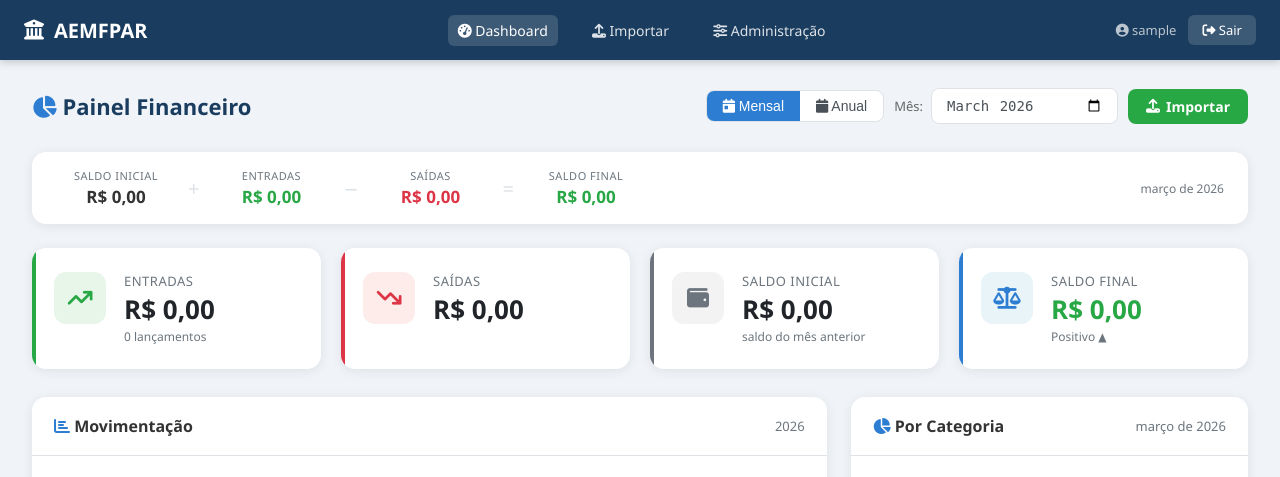
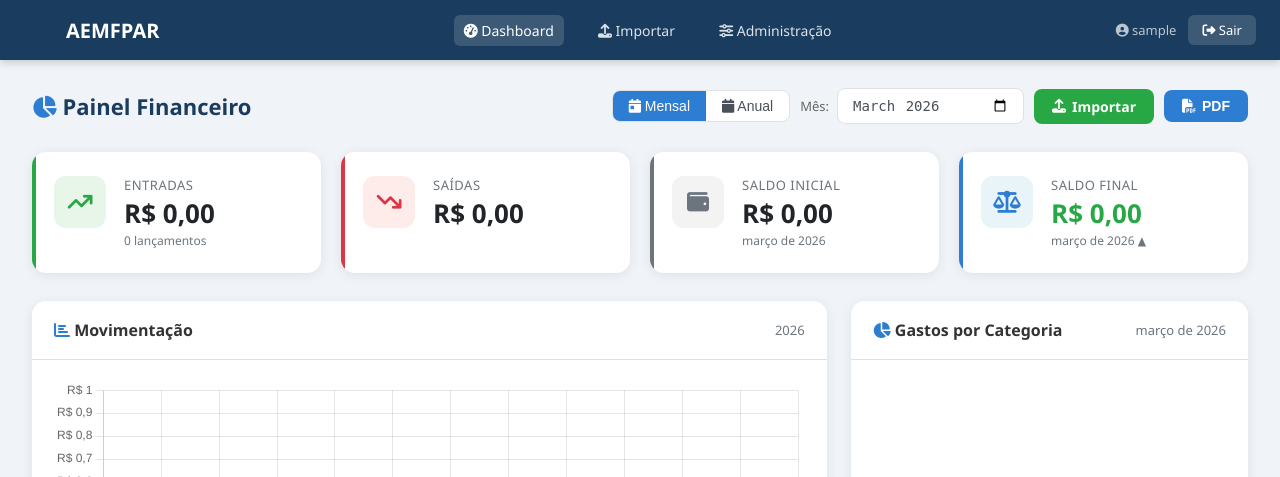
Before and after one commit to Rvaldrez/aemf, a PHP site: page /dozero/index.php in a window 1280 px wide. Shown: the top 477 px of the page. Run offline with PHP 8.4, Linux system fonts and the light colour scheme; the visitor is signed in with stand-in values (Sample User, id 1); data that the repository does not hold is empty; a map, chart or similar area stays blank.

Commit message:
feat: dashboard improvements - remove banner, add dates, fix pie chart, replace icon, add PDF
Co-authored-by: Rvaldrez <36698905+Rvaldrez@users.noreply.github.com>

```diff
--- a/dozero/api/dashboard.php
+++ b/dozero/api/dashboard.php
@@ -292,7 +292,7 @@ try {
         // ── by-category (pie chart data) ──────────────────────────────────
         case 'byCategory':
             if ($year && !$month) {
-                // Annual
+                // Annual — debits/expenses only (income categories are excluded)
                 $stmt = $db->prepare("
                     SELECT c.nome, c.tipo, c.cor,
                            COUNT(t.id) AS qtd,
@@ -300,11 +300,13 @@ try {
                     FROM transacoes t
                     JOIN categorias c ON c.id = t.categoria_id
                     WHERE YEAR(t.data) = :ano
+                      AND t.tipo = 'debito'
                     GROUP BY c.id
                     ORDER BY total DESC
                 ");
                 $stmt->execute([':ano' => $year]);
             } else {
+                // Monthly — debits/expenses only (income categories are excluded)
                 $stmt = $db->prepare("
                     SELECT c.nome, c.tipo, c.cor,
                            COUNT(t.id) AS qtd,
@@ -312,6 +314,7 @@ try {
                     FROM transacoes t
                     JOIN categorias c ON c.id = t.categoria_id
                     WHERE t.mes_referencia = :mes
+                      AND t.tipo = 'debito'
                     GROUP BY c.id
                     ORDER BY total DESC
                 ");
--- a/dozero/index.php
+++ b/dozero/index.php
@@ -24,6 +24,7 @@ body{font-family:'Segoe UI',Tahoma,sans-serif;background:#f0f4f8;color:#333;min-
 /* ── NAV ── */
 nav{background:var(--primary);color:#fff;padding:0 24px;display:flex;align-items:center;justify-content:space-between;height:60px;position:sticky;top:0;z-index:100;box-shadow:0 2px 8px rgba(0,0,0,.2)}
 .nav-brand{font-size:20px;font-weight:700;display:flex;align-items:center;gap:10px}
+.nav-brand-logo{height:32px;width:auto;vertical-align:middle}
 .nav-links a{color:rgba(255,255,255,.85);text-decoration:none;margin-left:20px;font-size:14px;padding:6px 10px;border-radius:6px;transition:.2s}
 .nav-links a:hover,.nav-links a.active{background:rgba(255,255,255,.15);color:#fff}
 .nav-user{font-size:13px;color:rgba(255,255,255,.7);display:flex;align-items:center;gap:12px}
@@ -129,12 +130,15 @@ tbody tr:last-child td{border-bottom:none}
 .alert-success{background:#d4edda;color:#155724;border:1px solid #c3e6cb}
 .alert-danger{background:#f8d7da;color:#721c24;border:1px solid #f5c6cb}
 
-/* ── Cash-flow banner ── */
-.cashflow{background:#fff;border-radius:14px;box-shadow:var(--shadow);padding:16px 24px;margin-bottom:24px;display:flex;align-items:center;flex-wrap:wrap;gap:8px;font-size:15px;color:#333}
-.cashflow .cf-item{display:flex;flex-direction:column;align-items:center;min-width:120px}
-.cashflow .cf-label{font-size:11px;text-transform:uppercase;letter-spacing:.5px;color:var(--muted);margin-bottom:2px}
-.cashflow .cf-val{font-weight:700;font-size:17px}
-.cashflow .cf-arrow{font-size:20px;color:var(--border);padding:0 4px}
+/* ── Print / PDF ── */
+@media print {
+    nav,.toolbar-right,.period-toggle,#periodoMensal,#periodoAnual,.pagination,.search-bar,.filter-tipo,#alertBox,.btn-logout,a[href="upload.php"],a[href="admin.php"]{display:none!important}
+    body{background:#fff}
+    .main{padding:8px 12px;max-width:100%}
+    .panel,.card{box-shadow:none;border:1px solid #dee2e6}
+    .toolbar h2{font-size:18px}
+    .grid-2{grid-template-columns:1fr 1fr}
+}
 
 @media(max-width:600px){
     .main{padding:16px}
@@ -148,7 +152,7 @@ tbody tr:last-child td{border-bottom:none}
 
 <!-- NAV -->
 <nav>
-    <div class="nav-brand"><i class="fa-solid fa-building-columns"></i> AEMFPAR</div>
+    <div class="nav-brand"><img src="images/icone_aemf.png" alt="AEMFPAR" class="nav-brand-logo"> AEMFPAR</div>
     <div class="nav-links">
         <a href="index.php" class="active"><i class="fa-solid fa-gauge-high"></i> Dashboard</a>
         <?php if ($isAdmin): ?>
@@ -184,36 +188,12 @@ tbody tr:last-child td{border-bottom:none}
             <?php if ($isAdmin): ?>
             <a href="upload.php" class="btn btn-success"><i class="fa-solid fa-upload"></i> Importar</a>
             <?php endif; ?>
+            <button class="btn btn-primary" onclick="window.print()" aria-label="Exportar relatório como PDF"><i class="fa-solid fa-file-pdf"></i> PDF</button>
         </div>
     </div>
 
     <!-- ALERT -->
     <div class="alert alert-danger" id="alertBox"></div>
-
-    <!-- CASH FLOW BANNER -->
-    <div class="cashflow" id="cashflowBanner">
-        <div class="cf-item">
-            <span class="cf-label">Saldo Inicial</span>
-            <span class="cf-val" id="cf-inicial"><div class="spinner"></div></span>
-        </div>
-        <div class="cf-arrow">+</div>
-        <div class="cf-item">
-            <span class="cf-label">Entradas</span>
-            <span class="cf-val" style="color:var(--success)" id="cf-entradas"><div class="spinner"></div></span>
-        </div>
-        <div class="cf-arrow">−</div>
-        <div class="cf-item">
-            <span class="cf-label">Saídas</span>
-            <span class="cf-val" style="color:var(--danger)" id="cf-saidas"><div class="spinner"></div></span>
-        </div>
-        <div class="cf-arrow">=</div>
-        <div class="cf-item">
-            <span class="cf-label">Saldo Final</span>
-            <span class="cf-val" id="cf-final"><div class="spinner"></div></span>
-        </div>
-        <div style="flex:1"></div>
-        <div style="font-size:12px;color:var(--muted)" id="cf-periodo"></div>
-    </div>
 
     <!-- SUMMARY CARDS -->
     <div class="cards" id="cardsArea">
@@ -264,7 +244,7 @@ tbody tr:last-child td{border-bottom:none}
         </div>
         <div class="panel">
             <div class="panel-header">
-                <h3><i class="fa-solid fa-chart-pie" style="color:var(--accent)"></i> Por Categoria</h3>
+                <h3><i class="fa-solid fa-chart-pie" style="color:var(--accent)"></i> Gastos por Categoria</h3>
                 <span id="catPeriodo" style="font-size:13px;color:var(--muted)"></span>
             </div>
             <div class="panel-body" style="padding:10px 14px">
@@ -340,6 +320,61 @@ const monthLabel = m => {
     const [y, mo] = m.split('-');
     return new Date(+y, +mo - 1, 1).toLocaleString('pt-BR', {month: 'long', year: 'numeric'});
 };
+// Abbreviated number for pie center: 278789 → "279K", 2100000 → "2,1M"
+const fmtAbbrev = v => {
+    v = Math.abs(parseFloat(v) || 0);
+    if (v >= 1e6) return (v/1e6).toLocaleString('pt-BR',{minimumFractionDigits:1,maximumFractionDigits:1}) + 'M';
+    if (v >= 1e3) return Math.round(v/1e3).toLocaleString('pt-BR') + 'K';
+    return v.toLocaleString('pt-BR',{maximumFractionDigits:0});
+};
+
+// ── Custom Chart.js plugins ───────────────────────────────────────────────
+// Center label plugin for doughnut charts
+Chart.register({
+    id: 'doughnutCenter',
+    beforeDraw(chart) {
+        const text = chart.options._centerText;
+        if (!text || chart.config.type !== 'doughnut') return;
+        const {ctx, chartArea} = chart;
+        const cx = (chartArea.left + chartArea.right) / 2;
+        const cy = (chartArea.top  + chartArea.bottom) / 2;
+        ctx.save();
+        ctx.font = 'bold 18px "Segoe UI",sans-serif';
+        ctx.fillStyle = '#212529';
+        ctx.textAlign = 'center';
+        ctx.textBaseline = 'middle';
+        ctx.fillText(text, cx, cy);
+        ctx.restore();
+    }
+});
+        // Percentage labels on pie slices ≥ 5 %
+Chart.register({
+    id: 'pieSliceLabels',
+    afterDatasetsDraw(chart) {
+        if (chart.config.type !== 'doughnut') return;
+        const MIN_PCT = 5; // only label slices at or above this percentage
+        const {ctx} = chart;
+        const meta = chart.getDatasetMeta(0);
+        const total = chart.data.datasets[0].data.reduce((a, b) => a + b, 0);
+        if (!total) return;
+        meta.data.forEach((arc, i) => {
+            const val = chart.data.datasets[0].data[i];
+            const pct = Math.round(val / total * 100);
+            if (pct < MIN_PCT) return;
+            const mid = arc.startAngle + (arc.endAngle - arc.startAngle) / 2;
+            const r   = (arc.innerRadius + arc.outerRadius) / 2;
+            const x   = arc.x + Math.cos(mid) * r;
+            const y   = arc.y + Math.sin(mid) * r;
+            ctx.save();
+            ctx.font = 'bold 11px "Segoe UI",sans-serif';
+            ctx.fillStyle = '#fff';
+            ctx.textAlign = 'center';
+            ctx.textBaseline = 'middle';
+            ctx.fillText(pct + '%', x, y);
+            ctx.restore();
+        });
+    }
+});
 const API_DASH  = 'api/dashboard.php';
 const API_ADMIN = 'api/admin.php';
 
@@ -426,10 +461,9 @@ function loadAll() {
     loadChart();
 }
 
-// ── Summary cards + cash-flow banner ─────────────────────────────────────
+// ── Summary cards ─────────────────────────────────────────────────────────
 async function loadSummary() {
-    ['val-aportes','val-saidas','val-sinicial','val-sfinal',
-     'cf-inicial','cf-entradas','cf-saidas','cf-final'].forEach(id => {
+    ['val-aportes','val-saidas','val-sinicial','val-sfinal'].forEach(id => {
         const el = document.getElementById(id);
         if (el) el.innerHTML = '<div class="spinner"></div>';
     });
@@ -438,10 +472,8 @@ async function loadSummary() {
         let j;
         if (periodMode === 'mensal') {
             j = await fetchJSON(`${API_DASH}?action=summary&month=${getMonth()}`);
-            document.getElementById('cf-periodo').textContent = monthLabel(getMonth());
         } else {
             j = await fetchJSON(`${API_DASH}?action=annualSummary&year=${getYear()}`);
-            document.getElementById('cf-periodo').textContent = 'Ano ' + getYear();
         }
         const d = j.data || {};
 
@@ -449,6 +481,9 @@ async function loadSummary() {
         const c  = parseFloat(d.total_creditos || 0);
         const de = parseFloat(d.total_debitos  || 0);
         const sf = parseFloat(d.saldo_final    || si + c - de);
+
+        // Date labels
+        const dateLabel = periodMode === 'mensal' ? monthLabel(getMonth()) : 'Ano ' + getYear();
 
         // Cards
         document.getElementById('val-aportes').className  = 'value';
@@ -461,21 +496,13 @@ async function loadSummary() {
 
         document.getElementById('val-sinicial').className   = 'value';
         document.getElementById('val-sinicial').textContent = fmt(si);
-        document.getElementById('sub-sinicial').textContent = 'saldo do mês anterior';
+        document.getElementById('sub-sinicial').textContent = dateLabel;
 
         const elSF = document.getElementById('val-sfinal');
         elSF.className = 'value';
         elSF.textContent = fmt(sf);
         elSF.style.color = sf >= 0 ? '#28a745' : '#dc3545';
-        document.getElementById('sub-sfinal').textContent = sf >= 0 ? 'Positivo ▲' : 'Negativo ▼';
-
-        // Cash-flow banner
-        document.getElementById('cf-inicial').textContent   = fmt(si);
-        document.getElementById('cf-entradas').textContent  = fmt(c);
-        document.getElementById('cf-saidas').textContent    = fmt(de);
-        const elCFf = document.getElementById('cf-final');
-        elCFf.textContent  = fmt(sf);
-        elCFf.style.color  = sf >= 0 ? '#28a745' : '#dc3545';
+        document.getElementById('sub-sfinal').textContent = dateLabel + (sf >= 0 ? ' ▲' : ' ▼');
 
         // Saldo row inside Movimentos Financeiros
         const saldoRow = document.getElementById('saldoRow');
@@ -628,6 +655,7 @@ async function loadCategories() {
         const labels = rows.map(r => r.nome);
         const values = rows.map(r => parseFloat(r.total));
         const colors = rows.map(r => r.cor || '#ccc');
+        const totalGastos = values.reduce((a, b) => a + b, 0);
 
         const ctx = document.getElementById('pieChart').getContext('2d');
         if (pieInstance) pieInstance.destroy();
@@ -645,6 +673,7 @@ async function loadCategories() {
             options: {
                 responsive: true,
                 maintainAspectRatio: false,
+                _centerText: fmtAbbrev(totalGastos),
                 plugins: {
                     legend: { display: false },
                     tooltip: {
--- a/dozero/login.php
+++ b/dozero/login.php
@@ -10,7 +10,8 @@
 body{font-family:'Segoe UI',sans-serif;background:linear-gradient(135deg,#1a3c5e 0%,#2d7dd2 100%);min-height:100vh;display:flex;align-items:center;justify-content:center}
 .card{background:#fff;border-radius:16px;padding:48px 40px;width:100%;max-width:420px;box-shadow:0 20px 60px rgba(0,0,0,.25)}
 .logo{text-align:center;margin-bottom:32px}
-.logo h1{color:#1a3c5e;font-size:28px;font-weight:700}
+.logo h1{color:#1a3c5e;font-size:28px;font-weight:700;display:flex;align-items:center;justify-content:center;gap:10px}
+.logo-icon{height:40px;width:auto}
 .logo p{color:#6c757d;font-size:14px;margin-top:4px}
 .form-group{margin-bottom:20px}
 label{display:block;font-size:14px;color:#495057;margin-bottom:6px;font-weight:500}
@@ -26,7 +27,7 @@ input:focus{border-color:#2d7dd2;box-shadow:0 0 0 3px rgba(45,125,210,.15)}
 <body>
 <div class="card">
     <div class="logo">
-        <h1><i class="fa-solid fa-building-columns"></i> AEMFPAR</h1>
+        <h1><img src="images/icone_aemf.png" alt="AEMFPAR" class="logo-icon"> AEMFPAR</h1>
         <p>Sistema Financeiro</p>
     </div>
     <?php if (!empty($_GET['erro'])): ?>
```
Also changed, not shown: dozero/images/icone_aemf.png (added).
